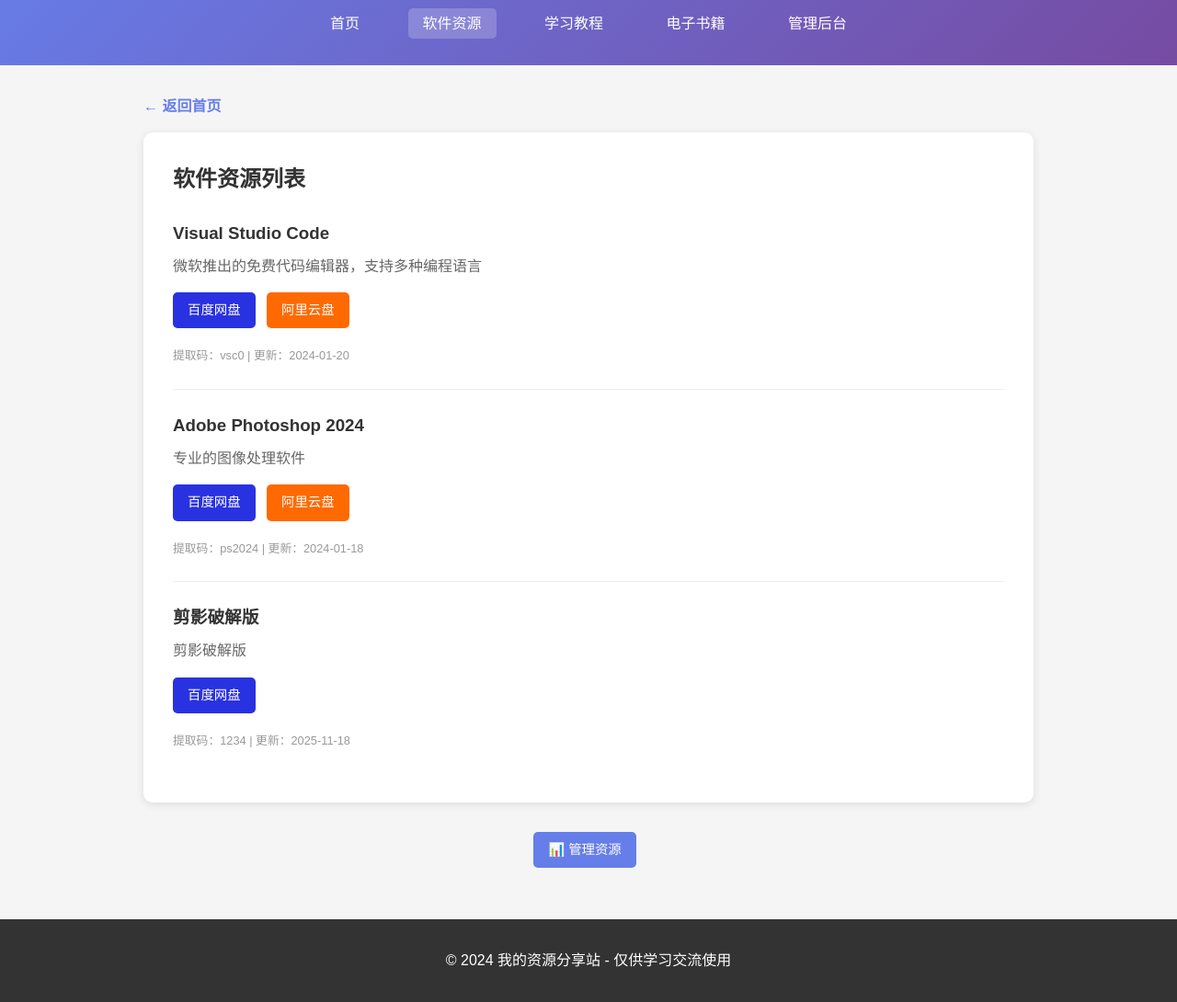
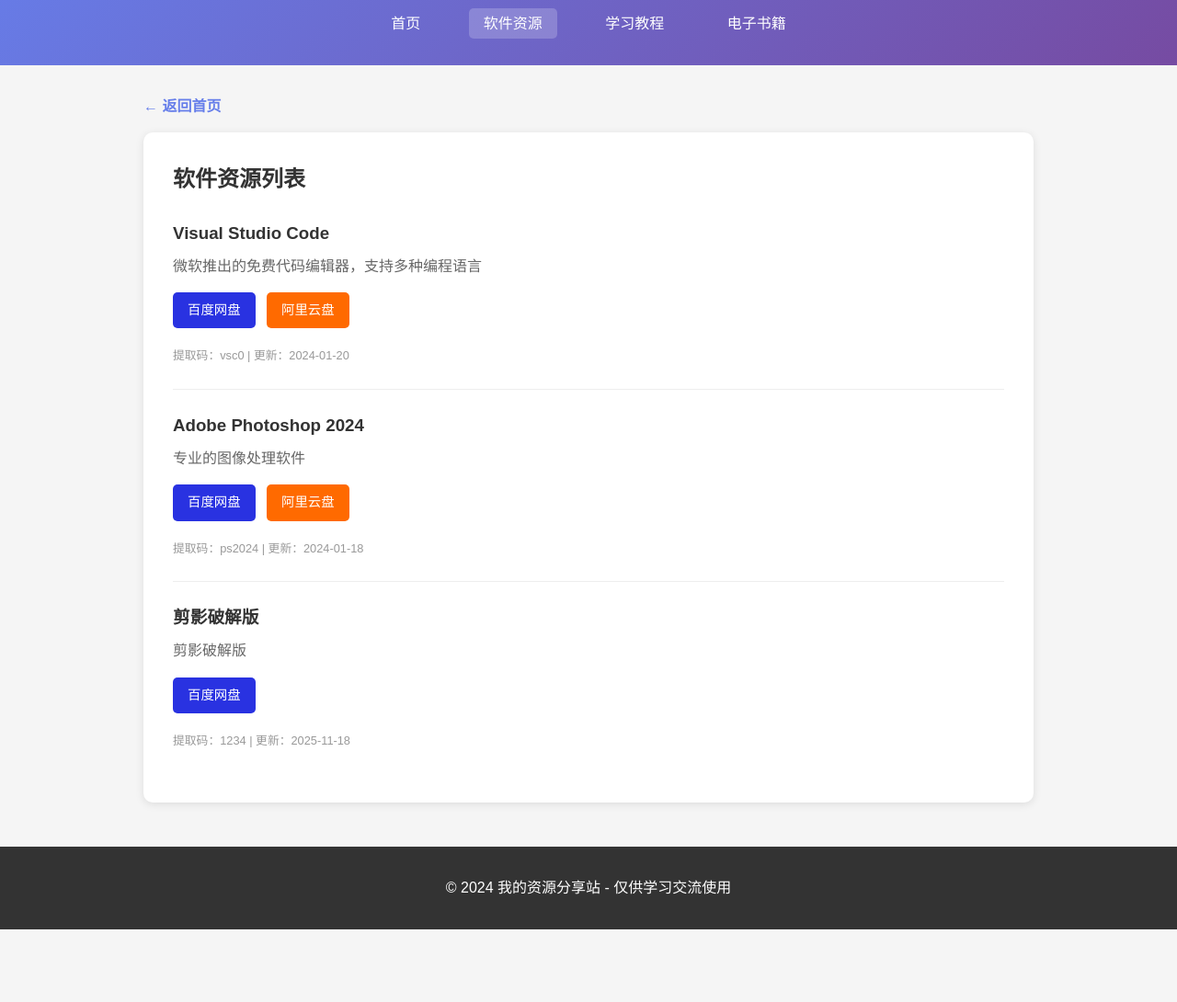
Before and after one commit to nicety-l/my-resource-site, a plain HTML site: page software.html in a window 1280 px wide. Shown: the part 86-1176 px from the top of the page at 92% size. After the commit the page ends 1097 px from the top, so only its background shows below. Drawn offline with Linux system fonts and the light colour scheme.

Commit message:
Remove admin link from software.html
Removed admin link from navigation and main content.

```diff
--- a/software.html
+++ b/software.html
@@ -123,7 +123,6 @@
             <a href="software.html" class="active">软件资源</a>
             <a href="courses.html">学习教程</a>
             <a href="books.html">电子书籍</a>
-            <a href="admin.html">管理后台</a>
         </nav>
     </header>
 
@@ -139,9 +138,6 @@
             </div>
         </div>
 
-        <div class="admin-link">
-            <a href="admin.html" class="btn">📊 管理资源</a>
-        </div>
     </main>
 
     <footer>
```
